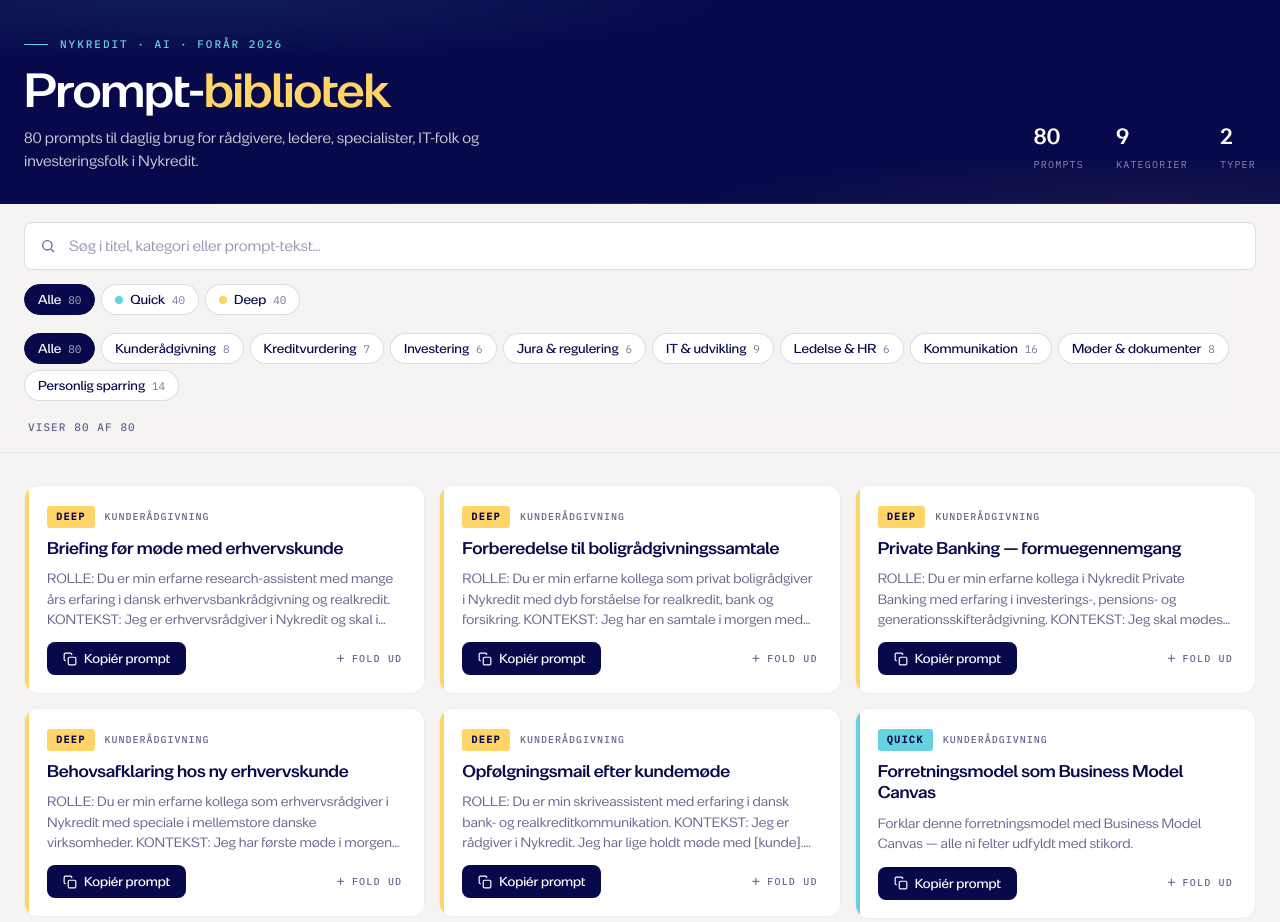
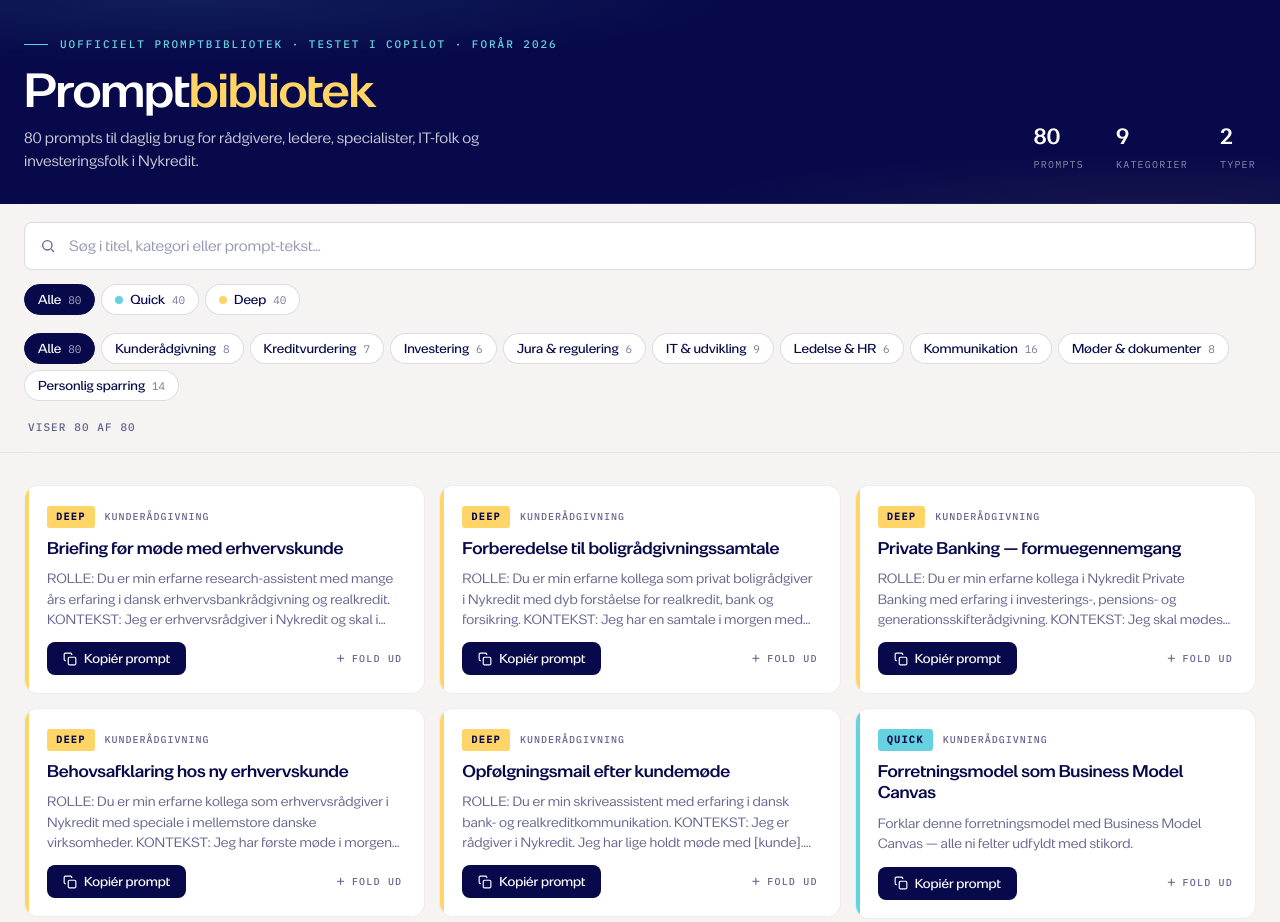
Before and after one commit to boetter/nykredit, a plain HTML site: page index.html in a window 1280 px wide. Shown: the top 922 px of the page. Drawn offline with Linux system fonts and the light colour scheme.

Commit message:
Update title and footer information in index.html

```diff
--- a/index.html
+++ b/index.html
@@ -3,7 +3,7 @@
 <head>
 <meta charset="UTF-8">
 <meta name="viewport" content="width=device-width, initial-scale=1.0">
-<title>Prompt-bibliotek · Nykredit</title>
+<title>Promptbibliotek til Nykredit</title>
 <meta name="description" content="80 prompts til daglig brug for rådgivere, ledere, specialister, IT-folk og investeringsfolk i Nykredit. Bygget af Jacob Bøtter.">
 <link rel="preconnect" href="https://fonts.googleapis.com">
 <link rel="preconnect" href="https://fonts.gstatic.com" crossorigin>
@@ -717,8 +717,8 @@
 <section class="hero">
   <div class="hero-inner">
     <div class="hero-text">
-      <div class="hero-eyebrow">Nykredit · AI · Forår 2026</div>
-      <h1 class="hero-title">Prompt-<em>bibliotek</em></h1>
+      <div class="hero-eyebrow">Uofficielt promptbibliotek · Testet i Copilot · Forår 2026</div>
+      <h1 class="hero-title">Prompt<em>bibliotek</em></h1>
       <p class="hero-subtitle">80 prompts til daglig brug for rådgivere, ledere, specialister, IT-folk og investeringsfolk i Nykredit.</p>
     </div>
     <div class="hero-meta">
@@ -757,7 +757,7 @@
   <div class="footer-inner">
     <div class="footer-divider"></div>
     <p class="footer-note">Anonymisér altid kundedata. Verificér tal og henvisninger.</p>
-    <p>Bygget af <a href="https://boetter.dk" target="_blank" rel="noopener">Jacob Bøtter</a> · 2026</p>
+    <p>Bygget af <a href="https://www.linkedin.com/in/boetter/" target="_blank" rel="noopener">Jacob Bøtter</a> · 2026</p>
   </div>
 </footer>
 
```
